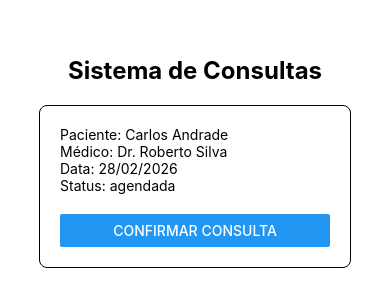
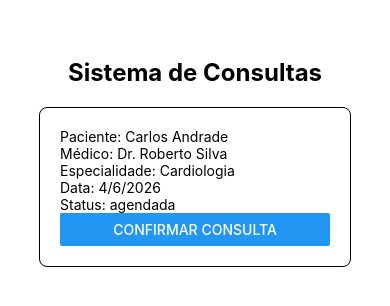
Before and after one commit to AgathaCassari/sistema-consultas-mobile, a React Native app: screen / in a window 390 px wide. Shown: the part 260-566 px from the top of the page. Built offline with nearby package versions, Linux system fonts and the light colour scheme.

Commit message:
Adicionei os tipos no App

```diff
--- a/App.tsx
+++ b/App.tsx
@@ -1,20 +1,32 @@
-import React, { useState } from "react";
+import { Especialidade } from "./src/types/especialidade";
+import { Paciente } from "./src/types/paciente";
+import { Medico } from "./src/interfaces/medico";
+import { Consulta } from "./src/interfaces/consulta";import React, { useState } from "react";
 import { View, Text, StyleSheet, Button } from "react-native";
-type Consulta = {
-  id: number;
-  paciente: string;
-  medico: string;
-  data: string;
-  status: "agendada" | "confirmada" | "cancelada" | "realizada";
-};
 export default function App() {
-  const [consulta, setConsulta] = useState<Consulta>({
+const [consulta, setConsulta] = useState<Consulta>({
+  id: 1,
+  paciente: {
     id: 1,
-    paciente: "Carlos Andrade",
-    medico: "Dr. Roberto Silva",
-    data: "28/02/2026",
-    status: "agendada",
-  });
+    nome: "Carlos Andrade",
+    cpf: "123.456.789-00",
+    email: "carlos@email.com",
+    telefone: "11999999999",
+  },
+  medico: {
+    id: 1,
+    nome: "Dr. Roberto Silva",
+    crm: "123456",
+    especialidade: {
+      id: 1,
+      nome: "Cardiologia",
+      descricao: "Especialista em coração",
+    },
+    ativo: true,
+  },
+  data: new Date(),
+  status: "agendada",
+});
   function confirmarConsulta() {
     setConsulta({
       ...consulta,
@@ -25,14 +37,13 @@ export default function App() {
     <View style={styles.container}>
       <Text style={styles.titulo}>Sistema de Consultas</Text>
       <View style={styles.card}>
-        <Text>Paciente: {consulta.paciente}</Text>
-        <Text>Médico: {consulta.medico}</Text>
-        <Text>Data: {consulta.data}</Text>
+        <Text>Paciente: {consulta.paciente.nome}</Text>
+        <Text>Médico: {consulta.medico.nome}</Text>
+        <Text>Especialidade: {consulta.medico.especialidade.nome}</Text>
+        <Text>Data: {consulta.data.toLocaleDateString()}</Text>
         <Text>Status: {consulta.status}</Text>
         {consulta.status === "agendada" && (
-          <View style={styles.botao}>
-            <Button title="Confirmar Consulta" onPress={confirmarConsulta} />
-          </View>
+          <Button title="Confirmar Consulta" onPress={confirmarConsulta} />
         )}
       </View>
     </View>
@@ -41,7 +52,7 @@ export default function App() {
 const styles = StyleSheet.create({
   container: {
     flex: 1,
-    backgroundColor: "#ffffff",
+    backgroundColor: "#fff",
     alignItems: "center",
     justifyContent: "center",
   },
@@ -56,7 +67,4 @@ const styles = StyleSheet.create({
     borderWidth: 1,
     borderRadius: 8,
   },
-  botao: {
-    marginTop: 20,
-  },
 });
--- /dev/null
+++ b/src/interfaces/consulta.ts
@@ -0,0 +1,12 @@
+import { Medico } from "./medico";
+import { Paciente } from "../types/paciente";
+import { StatusConsulta } from "../types/StatusConsulta";
+export interface Consulta {
+  id: number;
+  medico: Medico;
+  paciente: Paciente;
+  data: Date;
+  valor?: number;
+  status: StatusConsulta;
+  observacoes?: string;
+}
--- /dev/null
+++ b/src/interfaces/medico.ts
@@ -0,0 +1,8 @@
+import { Especialidade } from "../types/especialidade";
+export interface Medico {
+  id: number;
+  nome: string;
+  crm: string;
+  especialidade: Especialidade;
+  ativo: boolean;
+}
--- /dev/null
+++ b/src/types/StatusConsulta.ts
@@ -0,0 +1,5 @@
+export type StatusConsulta =
+  | "agendada"
+  | "confirmada"
+  | "cancelada"
+  | "realizada";
--- /dev/null
+++ b/src/types/especialidade.ts
@@ -0,0 +1,5 @@
+export type Especialidade = {
+  id: number;
+  nome: string;
+  descricao?: string;
+};
--- /dev/null
+++ b/src/types/paciente.ts
@@ -0,0 +1,7 @@
+export type Paciente = {
+  id: number;
+  nome: string;
+  cpf: string;
+  email: string;
+  telefone?: string;
+};
```
